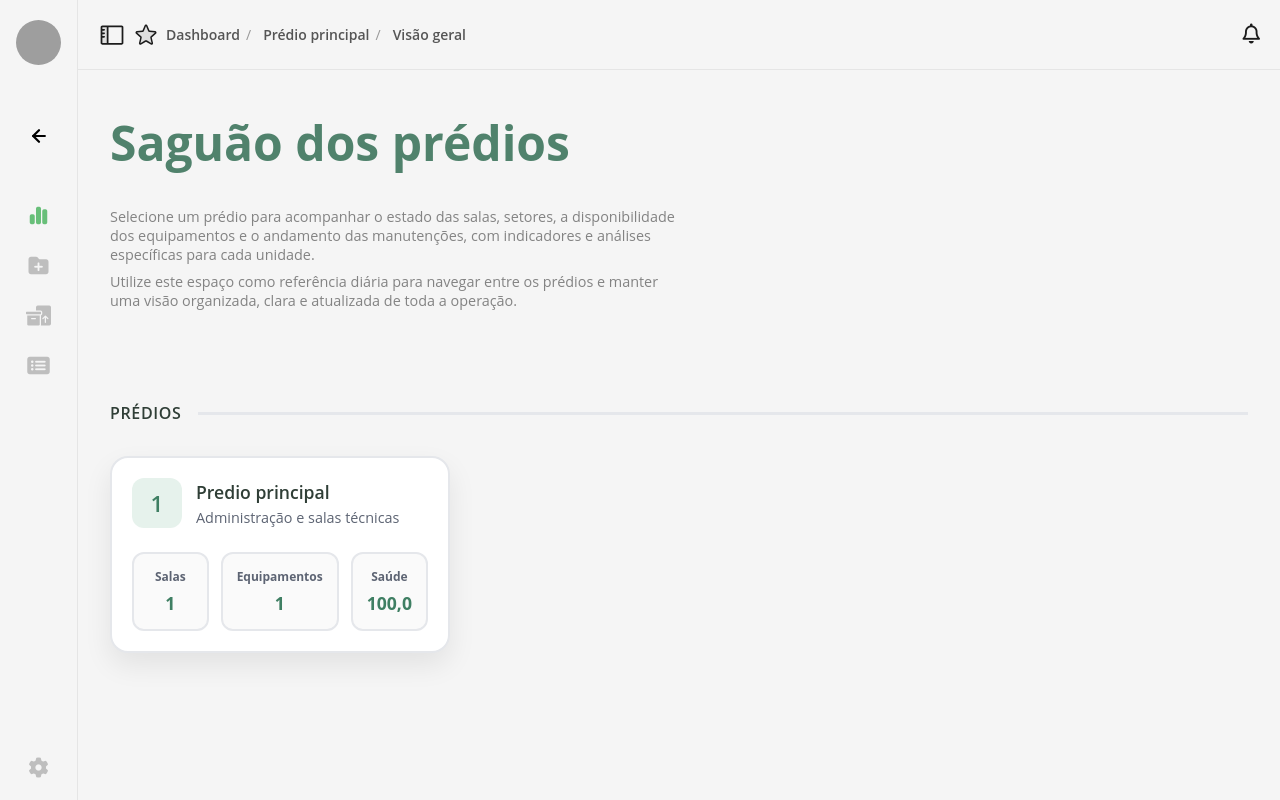
After one commit to O-GALT/GALT, a Django app: page /locais/predios/ in a window 1280 px wide. The commit adds this page. Run offline with Django 5.2, Linux system fonts and the light colour scheme; a user stored in the database is signed in; data comes from the database, SQL or seed files in the repository; data that the repository does not hold is empty; parts of the project's set-up code (start-up, migrations or seed data) failed here and were passed over; grey boxes are pictures that could not be loaded.

Commit message:
feat : deve criar a tela de listagem de prédios e apontar os seus links para ela

```diff
--- /dev/null
+++ b/core/static/core/css/pages/home/home.css
@@ -0,0 +1,40 @@
+:root {
+    --bg-main: #f8f9f7;
+    --bg-card: #ffffff;
+    --green-primary: #3f7f63;
+    --green-soft: #e6f2ec;
+    --text-title: #2f3e36;
+    --text-body: #5d6473;
+    --border-soft: #e5e7eb;
+}
+
+
+.buildings-grid {
+    display: grid;
+    grid-template-columns: repeat(auto-fill, minmax(300px, 340px));
+    gap: 32px;
+}
+
+
+.section-separator {
+    display: flex;
+    align-items: center;
+    gap: 16px;
+    margin: 40px 0 32px;
+}
+
+.section-separator::after {
+    content: "";
+    flex: 1;
+    height: 3px;
+    background-color: var(--border-soft);
+}
+
+.section-title {
+    font-size: 1rem;
+    font-weight: 600;
+    color: var(--text-title);
+    letter-spacing: 0.04em;
+    text-transform: uppercase;
+    white-space: nowrap;
+}
--- /dev/null
+++ b/core/static/core/css/partials/card_predio/card_predio.css
@@ -0,0 +1,114 @@
+:root {
+    --bg-main: #f8f9f7;
+    --bg-card: #ffffff;
+    --green-primary: #3f7f63;
+    --green-soft: #e6f2ec;
+    --text-title: #2f3e36;
+    --text-body: #5d6473;
+    --border-soft: #e5e7eb;
+}
+
+.building-card {
+    background-color: var(--bg-card);
+    border-radius: 18px;
+    padding: 20px;
+    border: 2px solid var(--border-soft);
+    transition: transform 0.2s ease, box-shadow 0.2s ease;
+    box-shadow: 0 12px 28px rgba(0, 0, 0, 0.08);
+    cursor: pointer;
+    position: relative;
+    color: var(--text-body);
+}
+
+.building-card:hover {
+    transform: translateY(-4px);
+    box-shadow: 0 12px 28px rgba(0, 0, 0, 0.08);
+}
+
+.building-header {
+    display: flex;
+    align-items: center;
+    gap: 14px;
+    margin-bottom: 20px;
+}
+
+.building-icon {
+    width: 50px;
+    height: 50px;
+    border-radius: 12px;
+    background-color: var(--green-soft);
+    display: flex;
+    align-items: center;
+    justify-content: center;
+    font-size: 1.4rem;
+    color: var(--green-primary);
+    font-weight: 600;
+}
+
+.building-title {
+    font-size: 1.1rem;
+    font-weight: 600;
+    color: var(--text-title);
+}
+
+.building-subtitle {
+    font-size: 0.9rem;
+    margin-top: 4px;
+}
+
+.building-status {
+    margin-top: 24px;
+    display: flex;
+    justify-content: space-between;
+    gap: 12px;
+}
+
+.status-item {
+    flex: 1;
+    background-color: #fafafa;
+    border-radius: 12px;
+    padding: 14px;
+    text-align: center;
+    border: 2px solid var(--border-soft);
+
+}
+
+.status-item span {
+    display: block;
+    font-size: 0.75rem;
+    font-weight: bold;
+    margin-bottom: 6px;
+}
+
+.status-item strong {
+    font-size: 1.1rem;
+    color: var(--green-primary);
+}
+
+
+.building-notification {
+    position: absolute;
+    top: -12px;
+    right: -14px;
+    width: 40px;
+    height: 40px;
+    border-radius: 50%;
+    background-color: var(--green-soft);
+    border: 2px solid var(--border-soft);
+    display: flex;
+    align-items: center;
+    justify-content: center;
+    color: var(--green-primary);
+    font-size: 1rem;
+}
+
+.building-notification::after {
+    content: '';
+    position: absolute;
+    top: 4px;
+    right: 4px;
+    width: 8px;
+    height: 8px;
+    background-color: #e5533d;
+    border-radius: 50%;
+}
--- /dev/null
+++ b/core/templates/core/pages/home/home.html
@@ -0,0 +1,27 @@
+{% extends 'core/paginas/base/estrutura_base/estrutura_base.html' %}
+{% load static %}
+
+{% block css %}
+    <link rel="stylesheet" href="{% static 'core/css/partials/card_predio/card_predio.css' %}" >
+    <link rel="stylesheet" href="{% static 'core/css/pages/home/home.css' %}" >
+{% endblock %}
+
+{% block header %}
+    {% include 'core/partials/header_home/header_home.html' %}
+{% endblock %}
+
+{% block content %}
+    <div class="section-separator">
+        <span class="section-title">Prédios</span>
+    </div>
+
+    <section class="buildings-grid">
+        {% for predio in predios %}
+            {% if predio.manutencoes_pendentes > 0 %}
+                {% include 'core/partials/card_predio/card_predio.html' with  predio_id=predio.predio_id  notification=True indice=predio.predio_id nome_predio=predio.predio numero_salas=predio.total_salas  numero_equipamentos=predio.total_equipamentos  saude_predio=predio.saude_predio %}
+            {% else %}
+                {% include 'core/partials/card_predio/card_predio.html' with predio_id=predio.predio_id notification=False indice=predio.predio_id nome_predio=predio.predio numero_salas=predio.total_salas  numero_equipamentos=predio.total_equipamentos  saude_predio=predio.saude_predio %}
+            {% endif %}
+        {% endfor %}
+    </section>
+{% endblock %}
--- a/core/templates/core/paginas/base/estrutura_base/estrutura_base.html
+++ b/core/templates/core/paginas/base/estrutura_base/estrutura_base.html
@@ -1,6 +1,7 @@
 {% load static %}
 
-{% url 'locais_predio_detail' 1 as url_predios %}
+{% url 'home'  as url_predios %}
+{% url 'locais_predio_detail' predio_id as url_predios_details %}
 {% url 'criar_recursos' as url_criar_recursos %}
 {% url 'auditoria_index' as url_auditoria_index %}
 {% url 'agendas_index' as url_agendas_index %}
@@ -45,7 +46,11 @@
             <ul>
                 <li title="Dashboard dos equipamentos do prédio">
                     <a href="{{ url_predios }}">
-                        <i class="fa-solid fa-chart-simple {% if request.path == url_predios %}active{% endif %}"></i>
+                        <i class="fa-solid fa-chart-simple
+                            {% if request.resolver_match.url_name == 'home' or request.resolver_match.url_name == 'locais_predio_detail'  or request.resolver_match.url_name == 'locais_predio_equipamentos'  or request.resolver_match.url_name == 'locais_predio_salas'  or request.resolver_match.url_name == 'locais_predio_setores'  or request.resolver_match.url_name == 'locais_setor_detail' or request.resolver_match.url_name == 'locais_sala_detail'  or request.resolver_match.url_name == 'ativos_equipamento_detail'   %}
+                                active
+                            {% endif %}">
+                        </i>
                     </a>
                 </li>
 
--- /dev/null
+++ b/core/templates/core/partials/card_predio/card_predio.html
@@ -0,0 +1,34 @@
+{% load static %}
+
+
+
+<a href="{% url 'locais_predio_detail' predio_id %}" class="building-card">
+    {% if notification == True %}
+        <div class="building-notification" title="Notificações do prédio">
+            <i class="fa-solid fa-bell"></i>
+        </div>
+    {% endif %}
+
+    <div class="building-header">
+        <div class="building-icon">{{ indice }}</div>
+        <div>
+            <p class="building-title">{{ nome_predio }}</p>
+            <p class="building-subtitle">Administração e salas técnicas</p>
+        </div>
+    </div>
+
+    <div class="building-status">
+        <div class="status-item">
+            <span>Salas</span>
+            <strong>{{ numero_salas }}</strong>
+        </div>
+        <div class="status-item">
+            <span>Equipamentos</span>
+            <strong>{{ numero_equipamentos }}</strong>
+        </div>
+        <div class="status-item">
+            <span>Saúde</span>
+            <strong>{{ saude_predio }}</strong>
+        </div>
+    </div>
+</a>
--- /dev/null
+++ b/core/templates/core/partials/header_home/header_home.html
@@ -0,0 +1,19 @@
+{% extends 'core/paginas/base/headers/header_content_base.html' %}
+{% load static %}
+
+{% block extra_css %}
+    {{ block.super }}
+    <link rel="stylesheet" href="{% static 'core/css/partials/partials_do_headers/nome_objeto/nome_objeto_header.css' %}">
+    <link rel="stylesheet" href="{% static 'core/css/partials/partials_do_headers/descricao/descricao_header.css' %}">
+{% endblock %}
+
+{% block nome_objeto %}
+    {% include 'core/partials/partials_do_headers/nome_objeto/nome_objeto_header.html' with nome='Saguão dos prédios' %}
+{% endblock %}
+
+{% block descricao %}
+    <div style="display: flex ; flex-direction: column; gap: 8px ; margin-bottom: 20px" >
+        {% include 'core/partials/partials_do_headers/descricao/descricao_header.html' with descricao='Selecione um prédio para acompanhar o estado das salas, setores, a disponibilidade dos equipamentos e o andamento das manutenções, com indicadores e análises específicas para cada unidade.' %}
+        {% include 'core/partials/partials_do_headers/descricao/descricao_header.html' with descricao='Utilize este espaço como referência diária para navegar entre os prédios e manter uma visão organizada, clara e atualizada de toda a operação.' %}
+    </div>
+{% endblock %}
--- a/locais/urls.py
+++ b/locais/urls.py
@@ -4,7 +4,7 @@ from django.urls import path
 from . import views
 from .views import predios_equipamentos
 urlpatterns = [
-    path('', views.home, name='home'),
+    path('predios/', views.home, name='home'),
     path('predios/<int:predio_id>/', views.predios, name='locais_predio_detail'),
     path('predios/<int:predio_id>/setores/', views.predios_setores, name='locais_predio_setores'),
     path('predios/<int:predio_id>/salas/', views.predios_salas, name='locais_predio_salas'),
--- a/locais/views.py
+++ b/locais/views.py
@@ -12,15 +12,24 @@ from core.autorizacao.filtroAutorizacao import nivel_acesso_permitido
 from core.essenciais import TipoUsuario, TipoEquipamento, EstadoEquipamento, EstadoSala, Fileira
 from core.graficos.GeradorGraficos import GeradorGraficos
 from core.sql.SQLNativo import SQLNativo
-from locais.models import Salas, Setores
+from locais.models import Salas, Setores, Predios
 from suporte.models import Reportes
 
 
-# Create your views here.
+@login_required
+@nivel_acesso_permitido([TipoUsuario.ADMINISTRADOR, TipoUsuario.TECNICO_TI])
 def home(request):
-    return HttpResponse(
-        render(request, 'locais/paginas/predio/equipamento'))
-        # Implementação temporária, essa view irá retornar outro html que está em desenvolvimento.
+    predios = Predios.objects.all()
+    buffer = []
+
+    for predio in predios:
+        buffer.append(SQLNativo.carregar_indicadores_predio(predio.predio_id)[0])
+
+    context = {
+        "predios": buffer,
+    }
+
+    return render(request, 'core/pages/home/home.html', context)
 
 def organizar_equipamentos_sala(lista_equipamentos):
     lista_equipamentos_organizados = []
```
